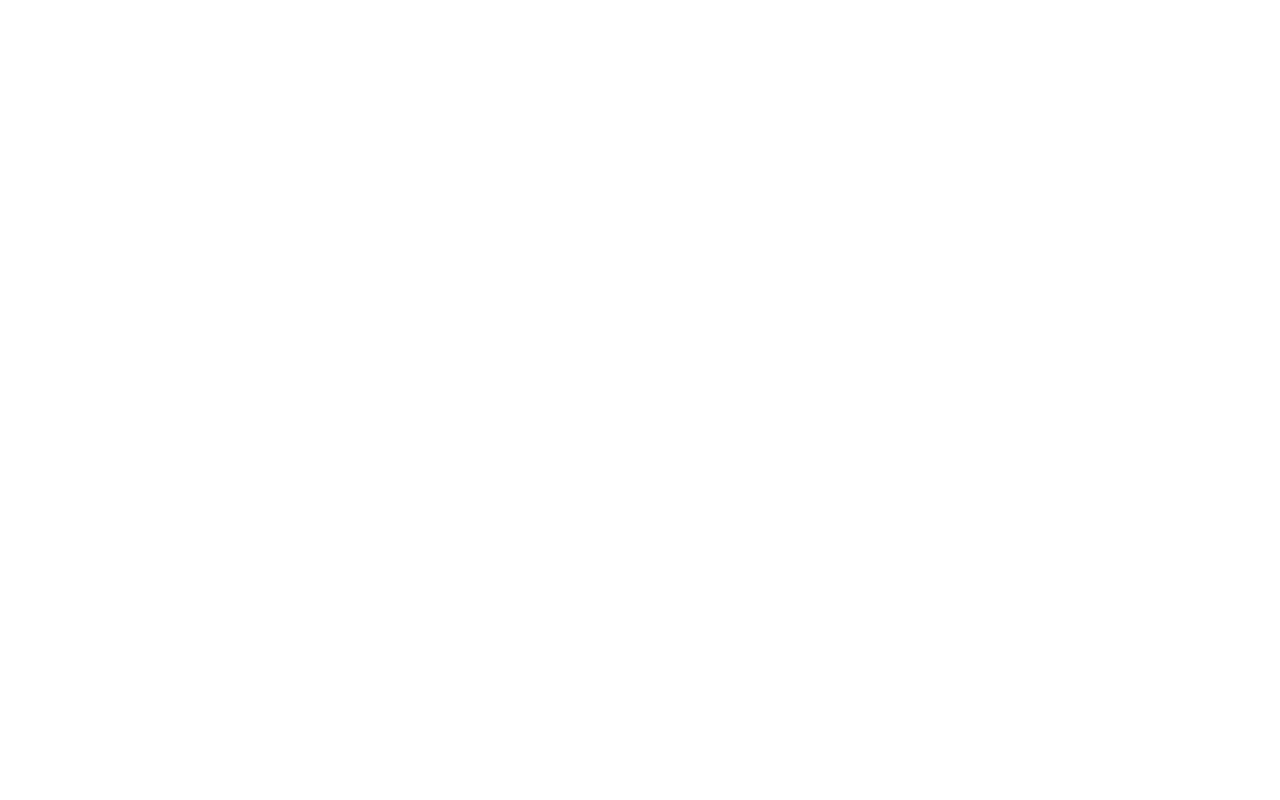
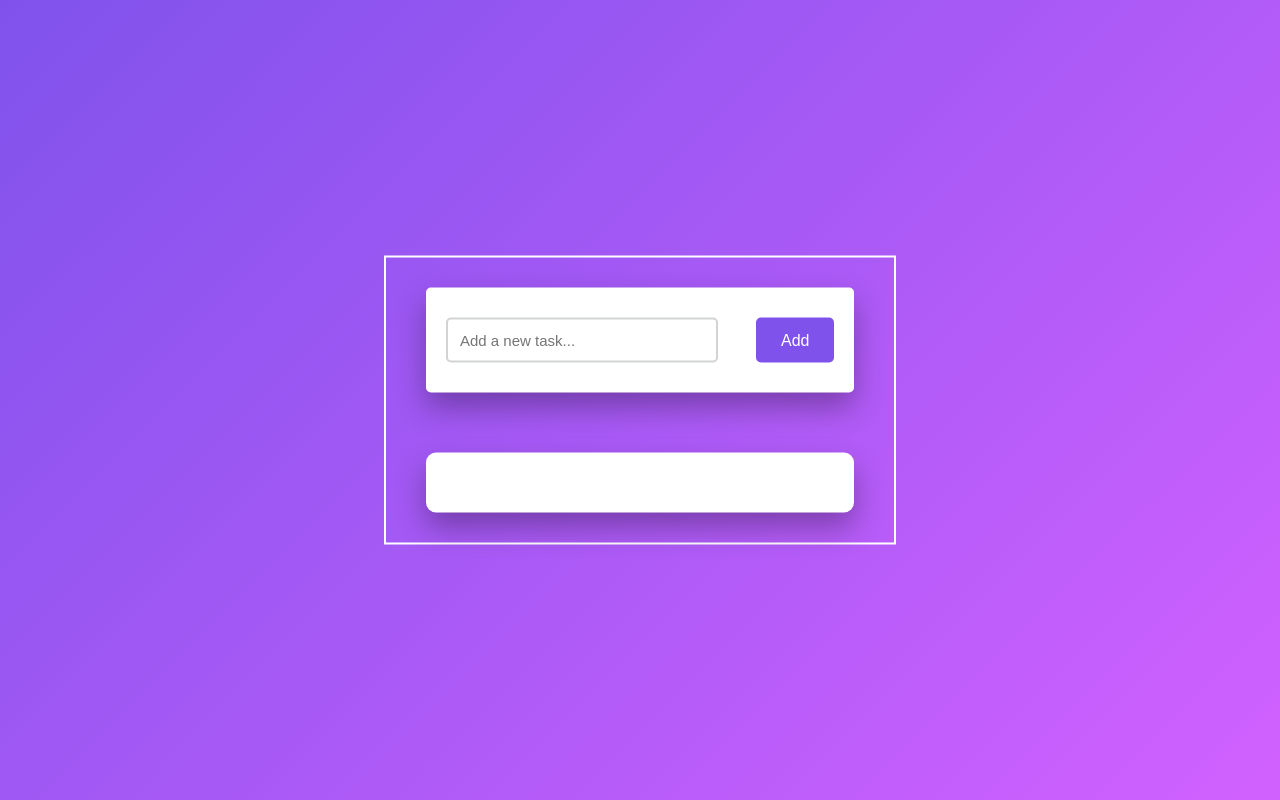
Before and after one commit to aryan21617/to-do-list-by-javaScript-only-, a plain HTML site: page index.html in a window 1280 px wide. Drawn offline with Linux system fonts and the light colour scheme.

Commit message:
added HTML and CSS

```diff
--- a/index.html
+++ b/index.html
@@ -3,9 +3,17 @@
 <head>
   <meta charset="UTF-8">
   <meta name="viewport" content="width=device-width, initial-scale=1.0">
-  <title>Document</title>
+  <link rel="stylesheet" href="styles.css">
+  <title>To Do List</title>
 </head>
 <body>
-
+  <div class="container">
+    <div id="newtask">
+      <input type="text" placeholder="Add a new task...">
+      <button id="push">Add</button>
+    </div>
+    <div id="tasks"> </div>
+  </div>
+  <script src="script.js"></script>
 </body>
 </html>
--- /dev/null
+++ b/styles.css
@@ -0,0 +1,77 @@
+*,
+*:after,
+*:before{
+    margin: 0;
+    padding: 0;
+    box-sizing: border-box;
+}
+
+body {
+  height: 100vh;
+  background: linear-gradient(
+    135deg,
+    #8052ec,
+    #d161ff
+  );
+}
+
+.container {
+  border: 2px solid white;
+  width: 40%;
+  min-width: 450px;
+  position: absolute;
+  transform: translate(-50%, -50%);
+  top: 50%;
+  left: 50%;
+  padding: 30px 40px;
+}
+ #newtask {
+  position: relative;
+  background-color: #ffffff;
+  padding: 30px 20px;
+  border-radius: 5px;
+  box-shadow: 0 15px 30px rgba(0, 0, 0, 0.3);
+ }
+
+#newtask input {
+  width: 70%;
+  width: 70%;
+  height: 45px;
+  font-family: 'poppins', sans-serif;
+  font-size: 15px;
+  border: 2px solid #d1d3d4;
+  padding: 12px;
+  color: #111111;
+  font-weight: 500;
+  position: relative;
+  border-radius: 5px;
+}
+#newtask input:focus {
+  outline: none;
+  border-color: #8052ec;
+}
+
+#newtask button {
+  position: relative;
+  float: right;
+  width: 20%;
+  height: 45px;
+  border-radius: 5px;
+  font-family: 'poppins', sans-serif;
+  font-weight: 500;
+  font-size: 16px;
+  background-color: #8052ec;
+  border: none;
+  color: #ffffff;
+  cursor: pointer;
+}
+
+#tasks {
+  background-color: #ffffff;
+  padding: 30px 20px;
+  margin-top: 60px;
+  border-radius: 10px;
+  box-shadow: 0 15px 30px rgba(0, 0, 0, 0.3);
+  width: 100%;
+  position: relative;
+}
```
Also changed, not shown: style.css (deleted).
